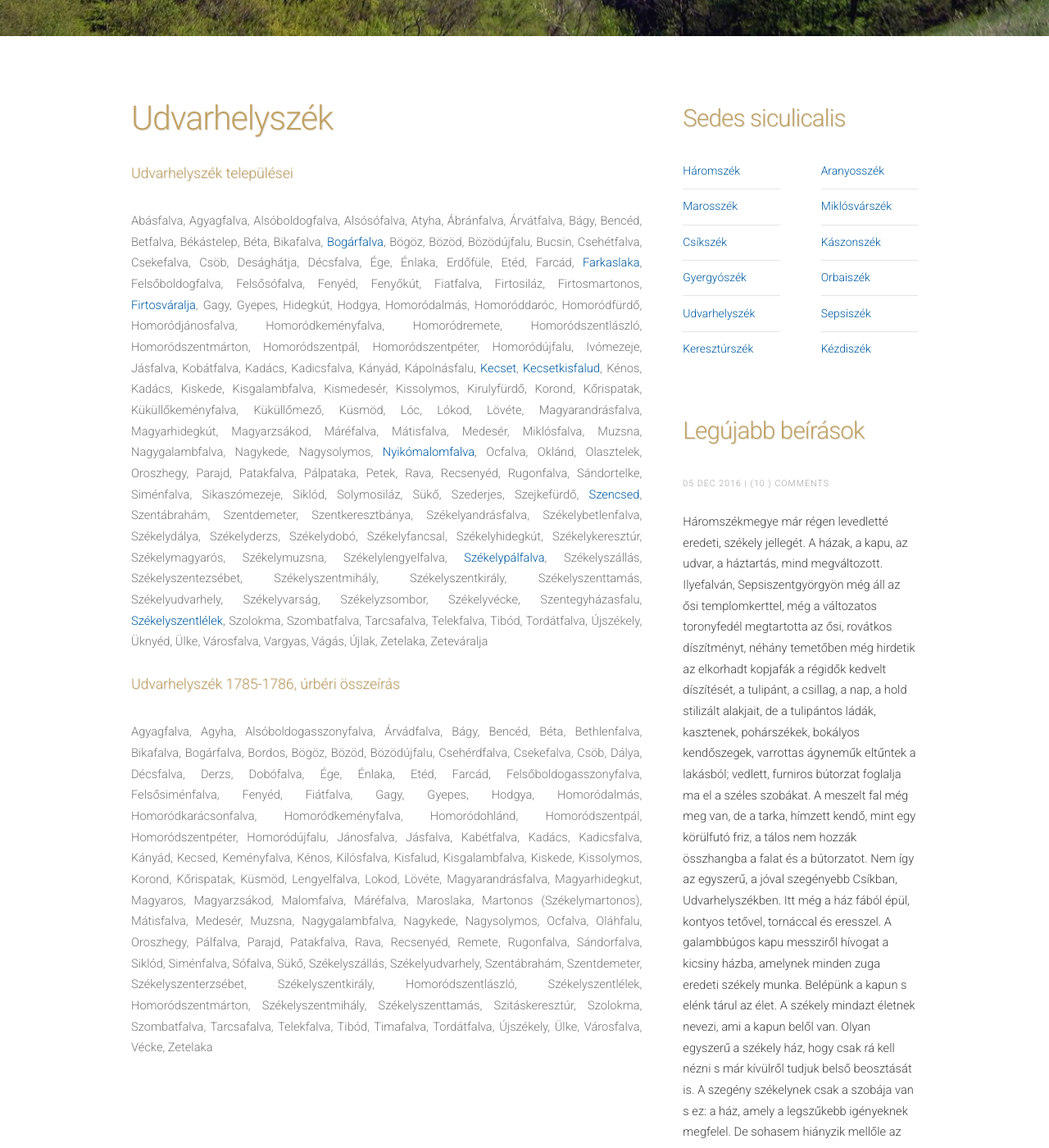
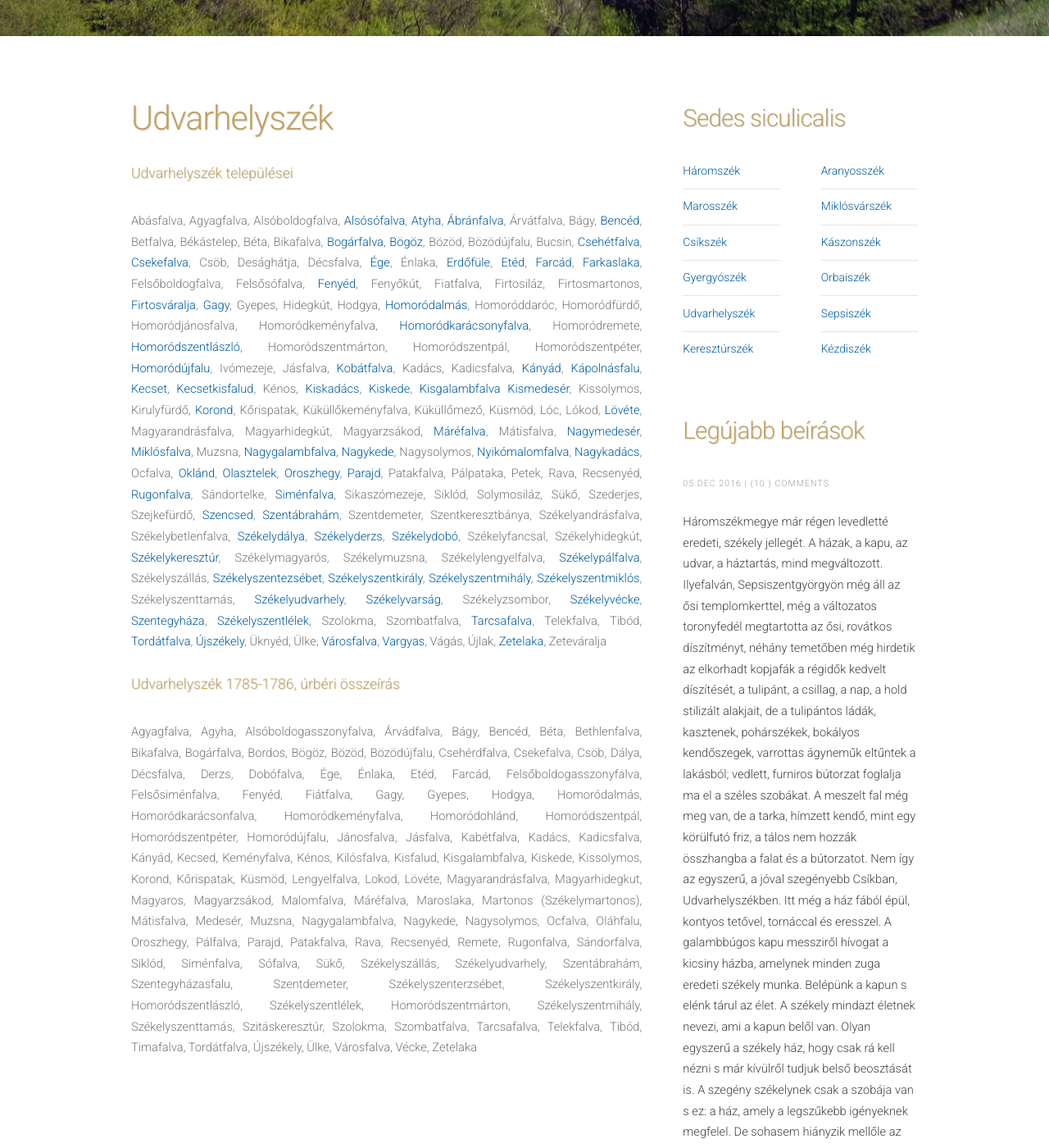
Before and after one commit to siculia/siculia.github.io, a Jekyll site: the page built from siculia-udvarhelyszek.html, in a window 1280 px wide and 1400 px high, scrolled down 569 px. Shown: the whole window at 82% size. Built offline with Jekyll 4.4.1, drawn with Linux system fonts in a browser that asks for light colours; nearby versions of some CDN libraries; library files that are not in the unit come from our copies.

Commit message:
Udvarhelyszék kiegészítés

```diff
--- a/siculia-udvarhelyszek.html
+++ b/siculia-udvarhelyszek.html
@@ -17,21 +17,39 @@ layout: default
 						 </p>
 						</header>
 
-						<p style="text-align: justify;">Abásfalva, Agyagfalva, Alsóboldogfalva, Alsósófalva, Atyha, Ábránfalva, Árvátfalva,
-							Bágy, Bencéd, Betfalva, Békástelep, Béta, Bikafalva, <a href="http://www.farkaslaka.ro/index.php/farkaslaka-kozseg/bogarfalva">Bogárfalva</a>,
-							Bögöz, Bözöd, Bözödújfalu, Bucsin, Csehétfalva, Csekefalva, Csöb, Desághátja, Décsfalva, Ége, Énlaka, Erdőfüle, Etéd, Farcád, <a href="http://www.farkaslaka.ro">Farkaslaka</a>, Felsőboldogfalva, Felsősófalva,
-							Fenyéd, Fenyőkút, Fiatfalva, Firtosiláz, Firtosmartonos, <a href="http://www.farkaslaka.ro/index.php/farkaslaka-kozseg/firtosvaralja">Firtosváralja</a>, Gagy, Gyepes, Hidegkút, Hodgya, Homoródalmás,
-							Homoróddaróc, Homoródfürdő, Homoródjánosfalva, Homoródkeményfalva, Homoródremete, Homoródszentlászló, Homoródszentmárton,
-							Homoródszentpál, Homoródszentpéter, Homoródújfalu, Ivómezeje, Jásfalva, Kobátfalva, Kadács, Kadicsfalva, Kányád, Kápolnásfalu,
-							<a href="http://www.farkaslaka.ro/index.php/farkaslaka-kozseg/kecset">Kecset</a>, <a href="http://www.farkaslaka.ro/index.php/farkaslaka-kozseg/kisfalud">Kecsetkisfalud</a>, Kénos, Kadács, Kiskede, Kisgalambfalva, Kismedesér, Kissolymos, Kirulyfürdő, Korond, Kőrispatak, Küküllőkeményfalva,
-							Küküllőmező, Küsmöd, Lóc, Lókod, Lövéte, Magyarandrásfalva, Magyarhidegkút, Magyarzsákod, Máréfalva, Mátisfalva, Medesér,
-							Miklósfalva, Muzsna, Nagygalambfalva, Nagykede, Nagysolymos, <a href="http://www.farkaslaka.ro/index.php/farkaslaka-kozseg/nyikomalomfalva">Nyikómalomfalva</a>, Ocfalva, Oklánd, Olasztelek, Oroszhegy, Parajd, Patakfalva,
-							Pálpataka, Petek, Rava, Recsenyéd, Rugonfalva, Sándortelke, Siménfalva, Sikaszómezeje, Siklód, Solymosiláz, Sükő, Szederjes,
-							Szejkefürdő, <a href="http://www.farkaslaka.ro/index.php/farkaslaka-kozseg/szencsed">Szencsed</a>, Szentábrahám, Szentdemeter, Szentkeresztbánya, Székelyandrásfalva, Székelybetlenfalva, Székelydálya,
-							Székelyderzs, Székelydobó, Székelyfancsal, Székelyhidegkút, Székelykeresztúr, Székelymagyarós, Székelymuzsna, Székelylengyelfalva,
-							<a href="http://www.farkaslaka.ro/index.php/farkaslaka-kozseg/szekelypalfalva">Székelypálfalva</a>, Székelyszállás, Székelyszentezsébet, Székelyszentmihály, Székelyszentkirály, Székelyszenttamás, Székelyudvarhely,
-							Székelyvarság, Székelyzsombor, Székelyvécke, Szentegyházasfalu, <a href="http://www.farkaslaka.ro/index.php/farkaslaka-kozseg/szekelyszentlelek">Székelyszentlélek</a>, Szolokma, Szombatfalva, Tarcsafalva, Telekfalva, Tibód,
-							Tordátfalva, Újszékely, Üknyéd, Ülke, Városfalva, Vargyas, Vágás, Újlak, Zetelaka, Zeteváralja</p>
+						<p style="text-align: justify;">Abásfalva, Agyagfalva, Alsóboldogfalva, <a href="http://atyha.ro">Alsósófalva</a>, <a href="http://atyha.ro">Atyha</a>,
+							<a href="http://www.kanyadkozseg.ro/index.php/abranfalva">Ábránfalva</a>, Árvátfalva,
+							Bágy, <a href="http://www.benced.ro">Bencéd</a>, Betfalva, Békástelep, Béta, Bikafalva, <a href="http://www.farkaslaka.ro/index.php/farkaslaka-kozseg/bogarfalva">Bogárfalva</a>,
+							<a href="http://kpdesign.ro/bogoz/">Bögöz</a>, Bözöd, Bözödújfalu, Bucsin, <a href="http://www.csehetfalva.hu">Csehétfalva</a>,
+							<a href="http://www.szentabraham.ro/index.php?option=com_content&view=article&id=48&Itemid=148&lang=hu">Csekefalva</a>, Csöb, Desághátja, Décsfalva,
+							<a href="http://www.kanyadkozseg.ro/index.php/ege">Ége</a>, Énlaka, <a href="http://www.erdofule.ro">Erdőfüle</a>, <a href="http://www.atid.ro/index.php/hu">Etéd</a>,
+							<a href="http://www.farcad.hu">Farcád</a>, <a href="http://www.farkaslaka.ro">Farkaslaka</a>, Felsőboldogfalva, Felsősófalva,
+							<a href="http://fenyedkozseg.ro">Fenyéd</a>, Fenyőkút, Fiatfalva, Firtosiláz, Firtosmartonos, <a href="http://www.farkaslaka.ro/index.php/farkaslaka-kozseg/firtosvaralja">Firtosváralja</a>,
+							<a href="http://www.szentabraham.ro/index.php?option=com_content&view=article&id=1&Itemid=152&lang=hu">Gagy</a>, Gyepes, Hidegkút, Hodgya,
+							<a href="http://homorodalmas.ro/fooldal/">Homoródalmás</a>, Homoróddaróc, Homoródfürdő, Homoródjánosfalva, Homoródkeményfalva, <a href="http://www.homorodkaracsonyfalva.eu">Homoródkarácsonyfalva</a>, Homoródremete, <a href="http://www.kanyadkozseg.ro/index.php/homorodszentaszlo">Homoródszentlászló</a>, Homoródszentmárton,
+							Homoródszentpál, Homoródszentpéter, <a href="http://www.homorodujfalu.ro">Homoródújfalu</a>, Ivómezeje, Jásfalva,
+							<a href="http://www.simenfalva.ro/index.php?old=5&lang=hu">Kobátfalva</a>, Kadács, Kadicsfalva, <a href="http://www.kanyadkozseg.ro">Kányád</a>,
+							<a href="http://www.kapolnasfalu.ro">Kápolnásfalu</a>, <a href="http://www.farkaslaka.ro/index.php/farkaslaka-kozseg/kecset">Kecset</a>, <a href="http://www.farkaslaka.ro/index.php/farkaslaka-kozseg/kisfalud">Kecsetkisfalud</a>,
+							Kénos, <a href="http://www.simenfalva.ro/index.php?old=10&lang=hu">Kiskadács</a>, <a href="http://www.simenfalva.ro/index.php?old=13&lang=hu">Kiskede</a>, <a href="http://www.galambfalva.ro/index.php/hu/koezseguenk/kisgalambfalva">Kisgalambfalva</a>
+							<a href="http://www.szentabraham.ro/index.php?option=com_content&view=article&id=50&Itemid=153&lang=hu">Kismedesér</a>, Kissolymos, Kirulyfürdő, <a href="http://primariacorund.ro/index.php?lang=hu">Korond</a>,
+							Kőrispatak, Küküllőkeményfalva, Küküllőmező, Küsmöd, Lóc, Lókod, <a href="http://www.lovete.ro/index.php/hu/">Lövéte</a>, Magyarandrásfalva, Magyarhidegkút, Magyarzsákod,
+							<a href="http://www.marefalva.ro/indexhu.html">Máréfalva</a>, Mátisfalva, <a href="http://www.simenfalva.ro/index.php?old=14&lang=hu">Nagymedesér</a>,
+							<a href="http://www.kanyadkozseg.ro/index.php/miklosfalva">Miklósfalva</a>, Muzsna, <a href="http://www.primariaporumbeni.ro">Nagygalambfalva</a>, <a href="http://www.simenfalva.ro/index.php?old=12&lang=hu">Nagykede</a>, Nagysolymos,
+							<a href="http://www.farkaslaka.ro/index.php/farkaslaka-kozseg/nyikomalomfalva">Nyikómalomfalva</a>, <a href="http://www.simenfalva.ro/index.php?old=9&lang=hu">Nagykadács</a>, Ocfalva, <a href="http://www.okland.ro/index2.php?lang=hu">Oklánd</a>,
+							<a href="http://www.covasna.info.ro/olasztelek/">Olasztelek</a>, <a href="http://oroszhegy.org">Oroszhegy</a>,
+							<a href="http://www.primaria-praid.ro/hu/">Parajd</a>, Patakfalva, Pálpataka, Petek, Rava, Recsenyéd,
+							<a href="http://www.simenfalva.ro/index.php?old=11&lang=hu">Rugonfalva</a>, Sándortelke, <a href="http://www.simenfalva.ro">Siménfalva</a>, Sikaszómezeje, Siklód, Solymosiláz, Sükő, Szederjes,
+							Szejkefürdő, <a href="http://www.farkaslaka.ro/index.php/farkaslaka-kozseg/szencsed">Szencsed</a>, <a href="http://www.szentabraham.ro">Szentábrahám</a>, Szentdemeter, Szentkeresztbánya, Székelyandrásfalva, Székelybetlenfalva,
+							<a href="http://www.kanyadkozseg.ro/index.php/szekelydalya">Székelydálya</a>,
+							<a href="http://szekelyderzs.com">Székelyderzs</a>, <a href="http://www.szekelydobo.hu">Székelydobó</a>, Székelyfancsal, Székelyhidegkút,
+							<a href="https://keresztur.ro/index.php/hu/">Székelykeresztúr</a>, Székelymagyarós, Székelymuzsna, Székelylengyelfalva,
+							<a href="http://www.farkaslaka.ro/index.php/farkaslaka-kozseg/szekelypalfalva">Székelypálfalva</a>, Székelyszállás,
+							<a href="http://szekelyszenterzsebet.ro">Székelyszentezsébet</a>, <a href="http://szekelyszentkiraly.ro">Székelyszentkirály</a>,
+							<a href="http://www.simenfalva.ro/index.php?old=3&lang=hu">Székelyszentmihály</a>, <a href="http://www.simenfalva.ro/index.php?old=15&lang=hu">Székelyszentmiklós</a>,
+							Székelyszenttamás, <a href="http://www.varoshaza.ro">Székelyudvarhely</a>, <a href="http://varsag.ro">Székelyvarság</a>, Székelyzsombor, <a href="http://www.szekelyvecke.ro/index.html">Székelyvécke</a>,
+							<a href="http://www.primariavlahita.ro/hu/">Szentegyháza</a>, <a href="http://www.farkaslaka.ro/index.php/farkaslaka-kozseg/szekelyszentlelek">Székelyszentlélek</a>,
+							Szolokma, Szombatfalva, <a href="http://www.simenfalva.ro/index.php?old=6&lang=hu">Tarcsafalva</a>, Telekfalva, Tibód, <a href="http://www.simenfalva.ro/index.php?old=8&lang=hu">Tordátfalva</a>,
+							<a href="http://www.comunasecuieni.ro">Újszékely</a>, Üknyéd, Ülke, <a href="http://www.varosfalva.ro">Városfalva</a>, <a href="http://www.vargyas.ro">Vargyas</a>, Vágás, Újlak, <a href="http://www.zetelaka.ro">Zetelaka</a>, Zeteváralja</p>
 
 							<header>
 								<p>
```
Also changed, not shown: other parts of siculia-udvarhelyszek.html (+2 -2 lines).
